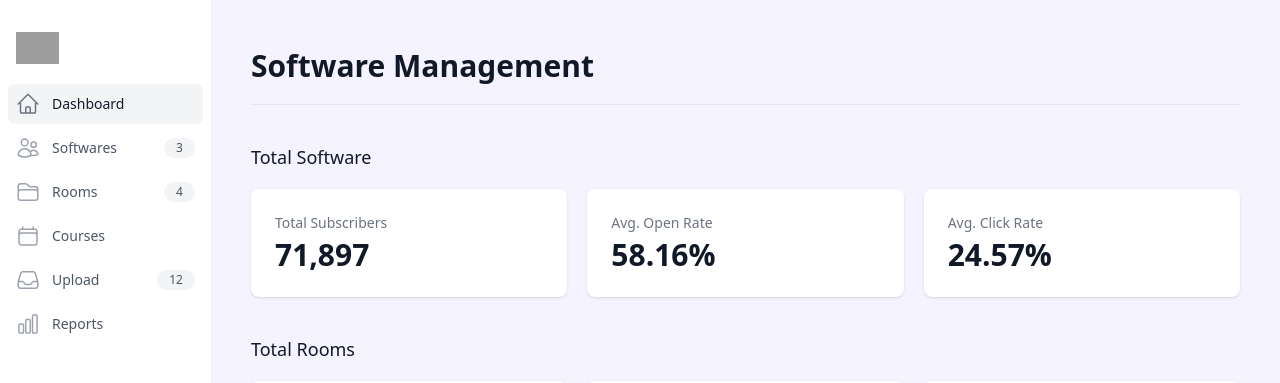
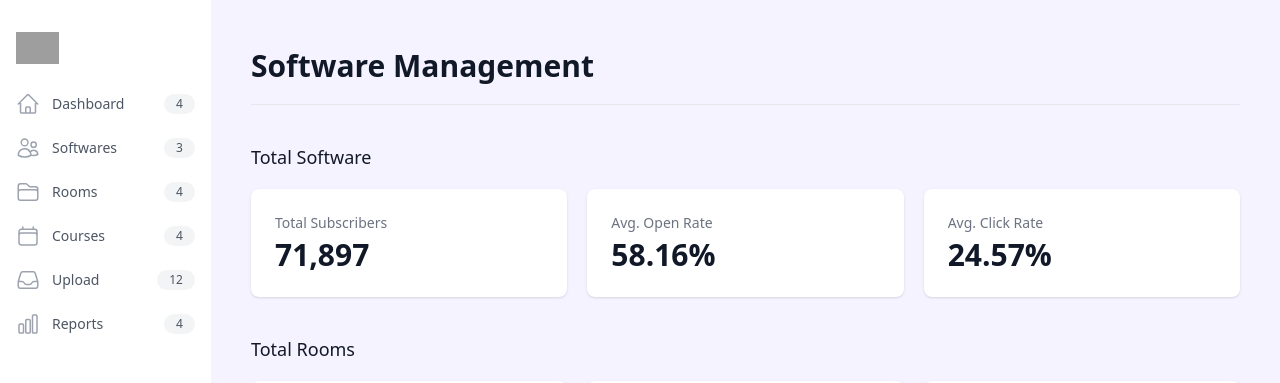
Before and after one commit to thaddeuscleo/software-management-frontend, a Next.js app: page / in a window 1280 px wide. Shown: the top 383 px of the page. Built offline with nearby package versions, Linux system fonts and the light colour scheme; grey boxes are pictures that could not be loaded.

Commit message:
fix: refactor main layout

```diff
--- /dev/null
+++ b/app/(components)/Header.tsx
@@ -0,0 +1,14 @@
+export default function Header() {
+  return (
+    <>
+      <div className="mt-2 md:flex md:items-center md:justify-between mb-5">
+        <div className="flex-1 min-w-0">
+          <h2 className="text-2xl font-bold leading-7 text-gray-900 sm:text-3xl sm:truncate">
+            Software Management
+          </h2>
+        </div>
+      </div>
+      <hr className="mb-5" />
+    </>
+  );
+}
--- /dev/null
+++ b/app/(components)/SideNavigation.tsx
@@ -0,0 +1,70 @@
+import Link from "next/link";
+
+type sideNavProp = {
+  navigations?: {
+      name: string,
+      href: string,
+      icon: any,
+      count?: number,
+      current?: boolean
+    }[],
+}
+
+function classNames(...classes: any) {
+  return classes.filter(Boolean).join(" ");
+}
+
+export default function SideNavigation({navigations}: sideNavProp) {
+  return (
+    <div className="flex flex-col w-64 min-h-screen sticky top-0">
+      <div className="flex flex-col flex-grow pt-8 pb-4 bg-white overflow-y-auto">
+        <div className="flex items-center flex-shrink-0 px-4">
+          <img
+            className="h-8 w-auto"
+            src="/img/logos/workflow-logo-indigo-600-mark-gray-800-text.svg"
+            alt="Workflow"
+          />
+        </div>
+        <div className="mt-5 flex-grow flex flex-col">
+          <nav className="flex-1 px-2 bg-white space-y-1" aria-label="Sidebar">
+            {navigations?.map((item) => (
+              <Link
+                key={item.name}
+                href={item.href}
+                className={classNames(
+                  item.current
+                    ? "bg-gray-100 text-gray-900"
+                    : "text-gray-600 hover:bg-gray-50 hover:text-gray-900",
+                  "group flex items-center px-2 py-2 text-sm font-medium rounded-md"
+                )}
+              >
+                <item.icon
+                  className={classNames(
+                    item.current
+                      ? "text-gray-500"
+                      : "text-gray-400 group-hover:text-gray-500",
+                    "mr-3 h-6 w-6"
+                  )}
+                  aria-hidden="true"
+                />
+                {item.name}
+                {item.count ? (
+                  <span
+                    className={classNames(
+                      item.current
+                        ? "bg-white"
+                        : "bg-gray-100 group-hover:bg-gray-200",
+                      "ml-auto inline-block py-0.5 px-3 text-xs font-medium rounded-full"
+                    )}
+                  >
+                    {item.count}
+                  </span>
+                ) : null}
+              </Link>
+            ))}
+          </nav>
+        </div>
+      </div>
+    </div>
+  );
+}
--- a/app/layout.tsx
+++ b/app/layout.tsx
@@ -7,26 +7,35 @@ import {
   InboxIcon,
   ChartBarIcon,
 } from "@heroicons/react/24/outline";
-import Link from "next/link";
+import SideNavigation from "./(components)/SideNavigation";
+import Header from "./(components)/Header";
 
-const navigation = [
-  { name: "Dashboard", icon: HomeIcon, href: "/", current: true },
+const navigationList = [
+  { name: "Dashboard", icon: HomeIcon, href: "/", count: 4, current: false },
   {
     name: "Softwares",
     icon: UsersIcon,
-    href: "/software",
+    href: "/software?currentPage=1",
     count: 3,
     current: false,
   },
   { name: "Rooms", icon: FolderIcon, href: "/room", count: 4, current: false },
-  { name: "Courses", icon: CalendarIcon, href: "/course", current: false },
-  { name: "Upload", icon: InboxIcon, href: "/upload", count: 12, current: false },
-  { name: "Reports", icon: ChartBarIcon, href: "#", current: false },
+  {
+    name: "Courses",
+    icon: CalendarIcon,
+    href: "/course",
+    count: 4,
+    current: false,
+  },
+  {
+    name: "Upload",
+    icon: InboxIcon,
+    href: "/upload",
+    count: 12,
+    current: false,
+  },
+  { name: "Reports", icon: ChartBarIcon, href: "#", count: 4, current: false },
 ];
-
-function classNames(...classes: any) {
-  return classes.filter(Boolean).join(" ");
-}
 
 export default function RootLayout({
   children,
@@ -38,78 +47,15 @@ export default function RootLayout({
       <head />
       <body>
         <div className="flex">
-          {/* Navigation */}
-          <div className="flex flex-col w-64 min-h-screen">
-            <div className="flex flex-col flex-grow pt-8 pb-4 bg-white overflow-y-auto">
-              <div className="flex items-center flex-shrink-0 px-4">
-                <img
-                  className="h-8 w-auto"
-                  src="/img/logos/workflow-logo-indigo-600-mark-gray-800-text.svg"
-                  alt="Workflow"
-                />
-              </div>
-              <div className="mt-5 flex-grow flex flex-col">
-                <nav
-                  className="flex-1 px-2 bg-white space-y-1"
-                  aria-label="Sidebar"
-                >
-                  {navigation.map((item) => (
-                    <Link
-                      key={item.name}
-                      href={item.href}
-                      className={classNames(
-                        item.current
-                          ? "bg-gray-100 text-gray-900"
-                          : "text-gray-600 hover:bg-gray-50 hover:text-gray-900",
-                        "group flex items-center px-2 py-2 text-sm font-medium rounded-md"
-                      )}
-                    >
-                      <item.icon
-                        className={classNames(
-                          item.current
-                            ? "text-gray-500"
-                            : "text-gray-400 group-hover:text-gray-500",
-                          "mr-3 h-6 w-6"
-                        )}
-                        aria-hidden="true"
-                      />
-                      {item.name}
-                      {item.count ? (
-                        <span
-                          className={classNames(
-                            item.current
-                              ? "bg-white"
-                              : "bg-gray-100 group-hover:bg-gray-200",
-                            "ml-auto inline-block py-0.5 px-3 text-xs font-medium rounded-full"
-                          )}
-                        >
-                          {item.count}
-                        </span>
-                      ) : null}
-                    </Link>
-                  ))}
-                </nav>
-              </div>
-            </div>
+          <SideNavigation navigations={navigationList} />
+
+          {/* Content Start */}
+          <div className="p-10 w-full bg-violet-50">
+            <Header />
+
+            {children}
           </div>
-          {/* ================ */}
-          {/* Content */}
-          <div className="p-10 w-full bg-violet-50">
-            <div className="mt-2 md:flex md:items-center md:justify-between mb-5">
-              <div className="flex-1 min-w-0">
-                <h2 className="text-2xl font-bold leading-7 text-gray-900 sm:text-3xl sm:truncate">
-                  Software Management
-                </h2>
-              </div>
-            </div>
-
-            <hr className="mb-5" />
-
-            {/* ============== */}
-            {/* children section */}
-            {children}
-            {/* ============== */}
-          </div>
+          {/* Content End */}
         </div>
       </body>
     </html>
```
